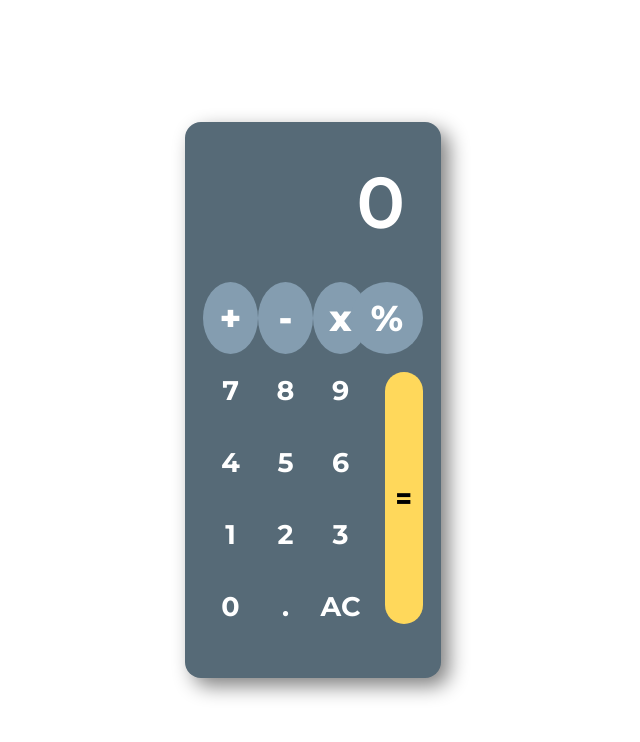
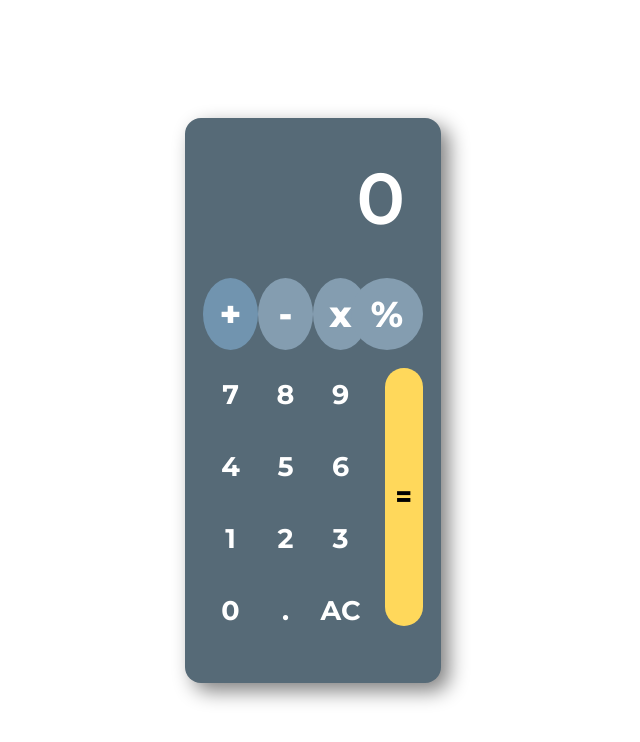
Before and after one commit to pokendau/calculator-js, a plain HTML site: page index.html in a window 1280 px wide. In both pictures the pointer is over the button 557 px from the left and 318 px from the top of the page. Shown: the whole page, without its empty margins (327-967 px from the left). Drawn offline with Linux system fonts and the light colour scheme.

Commit message:
hover effects

```diff
--- a/style.css
+++ b/style.css
@@ -56,6 +56,7 @@ button {
     display: flex;
     flex-direction: column;
     width: 75%;
+    gap: 0.5rem;
 }
 
 #col2 {
@@ -83,6 +84,11 @@ button {
     font-size: 2rem;
 }
 
+.op_button:hover {
+    background-color: #7194af;
+    transition: all 150ms;
+}
+
 #numbers {
     display: flex;
     flex-direction: column;
@@ -103,6 +109,12 @@ button {
     color: white;
     font-weight: 700;
     font-size: 1.5rem;
+    border-radius: 100%;
+}
+
+.number_button:hover {
+    background-color: var(--gray);
+    transition: all 150ms;
 }
 
 #equal_button {
@@ -114,3 +126,8 @@ button {
     font-size: 1.5rem;
     font-weight: 800;
 }
+
+#equal_button:hover {
+    background-color: #f8cc3c;
+    transition: all 150ms;
+}
```
